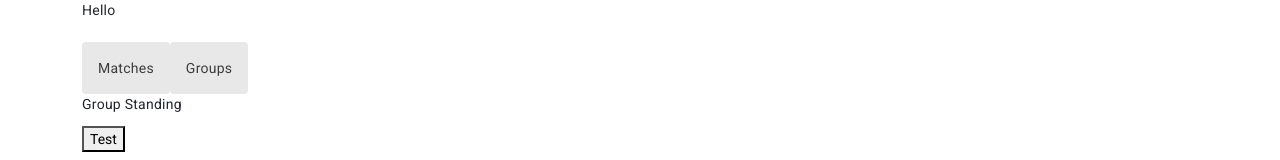
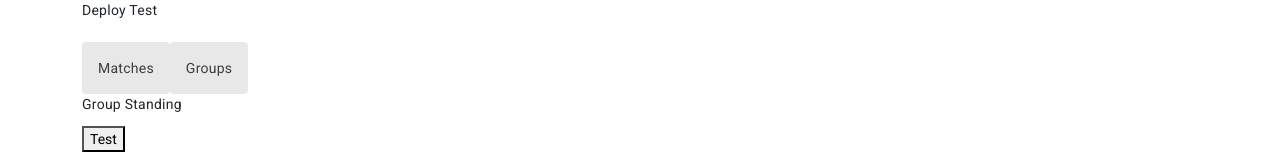
Before and after one commit to andrewskylight/bvb-tourney, an Angular app: page /groups in a window 1280 px wide. Shown: the top 160 px of the page. Built offline with nearby package versions, Linux system fonts and the light colour scheme; no server answers; what angular-in-memory-web-api would draw is missing.

Commit message:
Test 'ng deploy' workflow

```diff
--- a/angular.json
+++ b/angular.json
@@ -17,7 +17,7 @@
         "build": {
           "builder": "@angular-devkit/build-angular:browser",
           "options": {
-            "outputPath": "dist/bvb-tourney",
+            "outputPath": "docs",
             "index": "src/index.html",
             "main": "src/main.ts",
             "polyfills": [
@@ -98,6 +98,9 @@
             ],
             "scripts": []
           }
+        },
+        "deploy": {
+          "builder": "angular-cli-ghpages:deploy"
         }
       }
     }
--- a/src/app/app.component.html
+++ b/src/app/app.component.html
@@ -1,5 +1,5 @@
 <div class="container">
-  <p>Hello</p>
+  <p>Deploy Test</p>
 <nav>
   <a routerLink="/matches">Matches</a>
   <a routerLink="/groups">Groups</a>
```
Also changed, not shown: deploy.txt, 4 other files (tests, documents, lock files or other folders).
